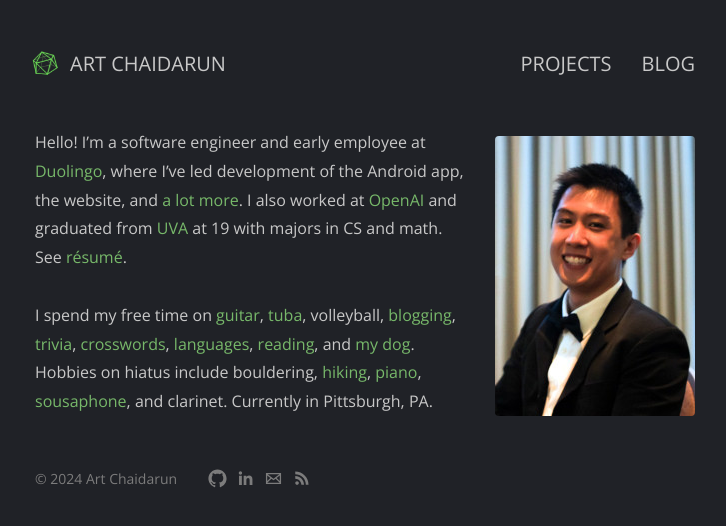
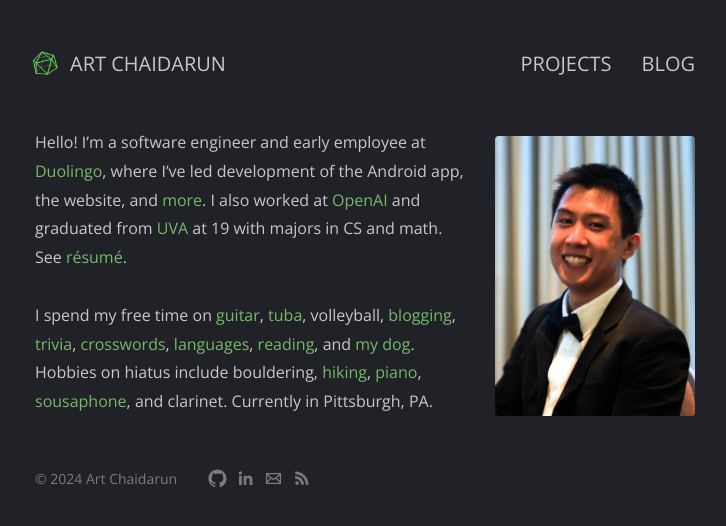
Before and after one commit to artnc/personal-website, a Jekyll site: the page built from src/index.md, in a window 1280 px wide. Shown: the top 526 px of the page, without its empty margins (275-1001 px from the left). Built offline with Jekyll 4.4.1, drawn with Linux system fonts in a browser that asks for light colours.

Commit message:
Decrease mobile floated image size

```diff
--- a/src/css/main.scss
+++ b/src/css/main.scss
@@ -511,8 +511,8 @@
 }
 
 img.right {
-  margin: 0 0 20px 20px;
-  max-width: 40%;
+  margin: 0 0 15px 25px;
+  max-width: 30%;
 
   @media ($media-desktop) {
     margin: 0 0 30px 30px;
--- a/src/index.md
+++ b/src/index.md
@@ -6,6 +6,6 @@
 
 <img src="/img/tuba-rect-200.jpg" class="right" style="margin-top: 8px">
 
-Hello! I'm a software engineer and early employee at [Duolingo](https://en.wikipedia.org/wiki/Duolingo), where I've led development of the Android app, the website, and [a lot more](/projects#duolingo). I also worked at [OpenAI](https://en.wikipedia.org/wiki/OpenAI) and graduated from [UVA](https://en.wikipedia.org/wiki/University_of_Virginia) at 19 with majors in CS and math. See [résumé](/resume).
+Hello! I'm a software engineer and early employee at [Duolingo](https://en.wikipedia.org/wiki/Duolingo), where I've led development of the Android app, the website, and [more](/projects#duolingo). I also worked at [OpenAI](https://en.wikipedia.org/wiki/OpenAI) and graduated from [UVA](https://en.wikipedia.org/wiki/University_of_Virginia) at 19 with majors in CS and math. See [résumé](/resume).
 
 I spend my free time on [guitar](/musescore-tab), [tuba](https://en.wikipedia.org/wiki/East_Winds_Symphonic_Band), volleyball, [blogging](/blog), [trivia](https://learnedleague.com/profiles.php?91076), [crosswords](https://www.crosswordtournament.com/2023/standings/rank.htm), [languages](https://www.duolingo.com/profile/artnc), [reading](/ten-years-of-logging-my-life#media-chart), and [my dog](/img/snorlax.jpg). Hobbies on hiatus include bouldering, [hiking](/camino-de-santiago), [piano](https://soundcloud.com/artnc), [sousaphone](/img/sousaphone.jpg), and clarinet. Currently in Pittsburgh, PA.
```
